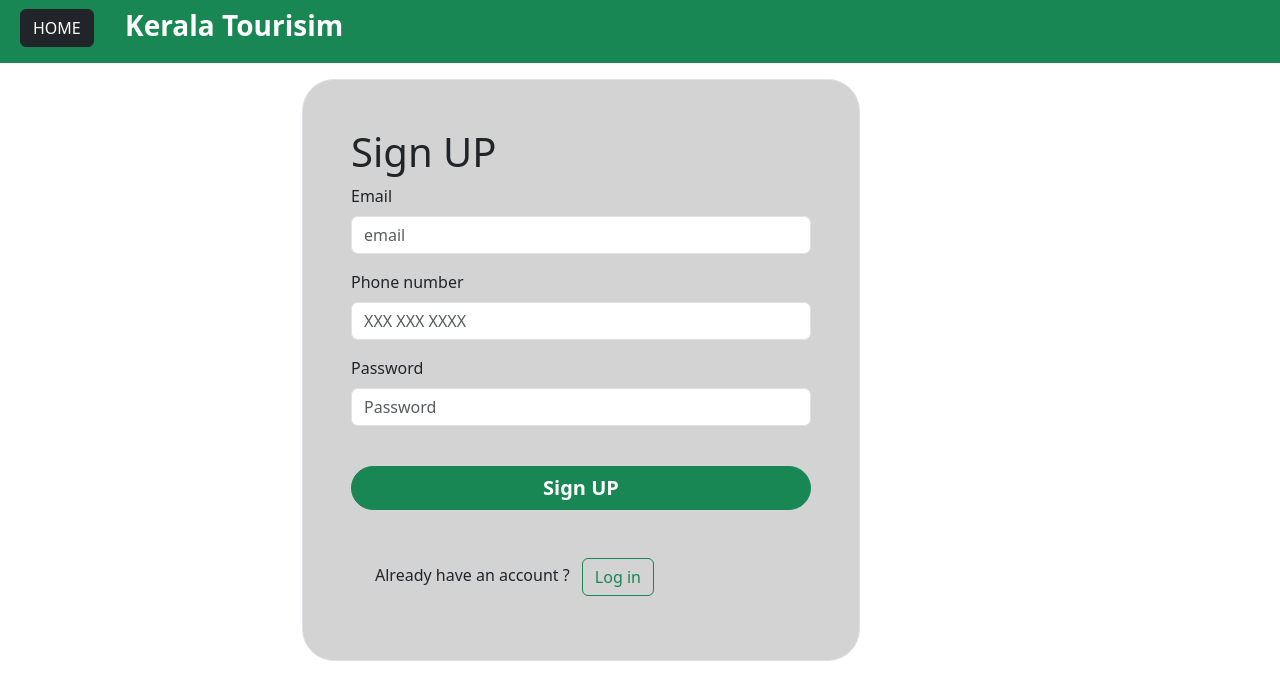
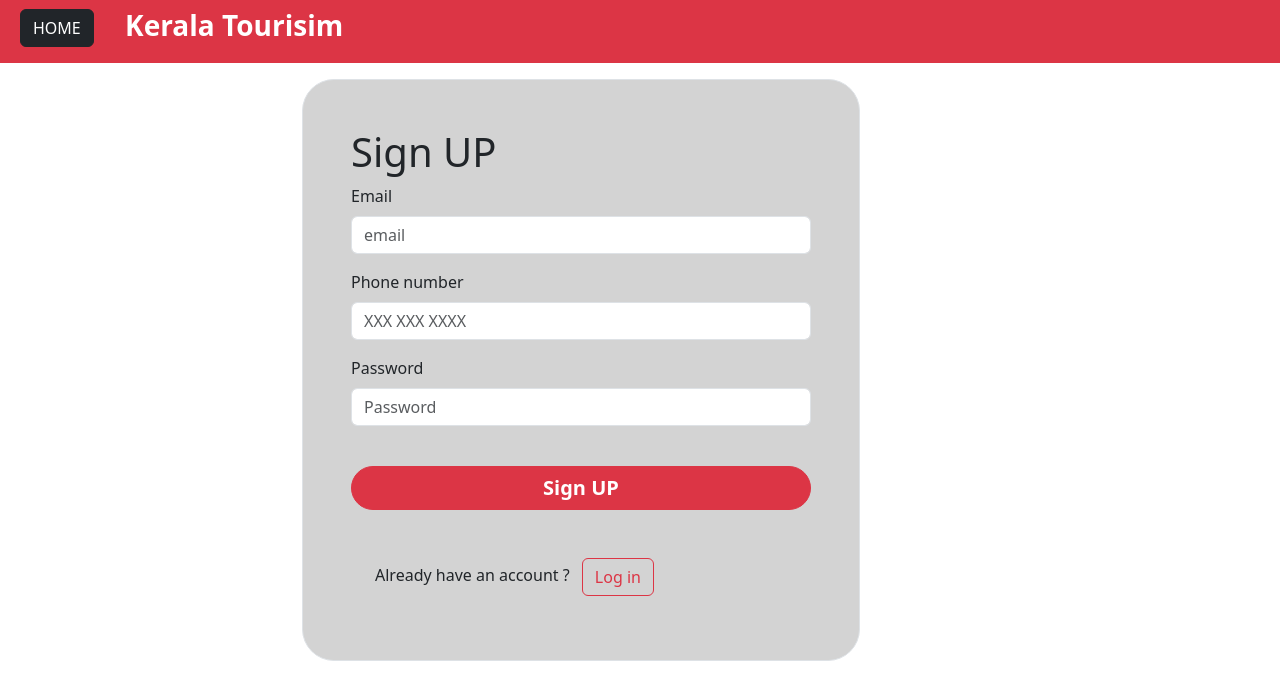
Before and after one commit to SALVIN77/form-validation, a plain HTML site: page index.html in a window 1280 px wide. Drawn offline with nearby package versions, Linux system fonts and the light colour scheme.

Commit message:
Update index.html

```diff
--- a/index.html
+++ b/index.html
@@ -9,7 +9,7 @@
     <link href="https://cdn.jsdelivr.net/npm/bootstrap@5.3.0-alpha1/dist/css/bootstrap.min.css" rel="stylesheet" integrity="sha384-GLhlTQ8iRABdZLl6O3oVMWSktQOp6b7In1Zl3/Jr59b6EGGoI1aFkw7cmDA6j6gD" crossorigin="anonymous">
 </head>
 <body>
-<div class="container-fluid bg-success">
+<div class="container-fluid bg-danger">
     <div class="row">
         <div class="col">
             <p class="text-white pt-1 ps-2 fw-bold fs-3">
@@ -48,9 +48,9 @@
 
 
 
-      <button class="btn btn-success rounded-pill w-100 mt-4 fw-bold fs-5">Sign UP</button>
+      <button class="btn btn-danger rounded-pill w-100 mt-4 fw-bold fs-5">Sign UP</button>
       <p class="mt-5 ms-4">Already have an account ?
-            <a class="btn btn-outline-success ms-2" href="" role="button" target="_blank">Log in</a>
+            <a class="btn btn-outline-danger ms-2" href="" role="button" target="_blank">Log in</a>
       </p>
       <script src="loginpage.js"></script>
       </form>
```
